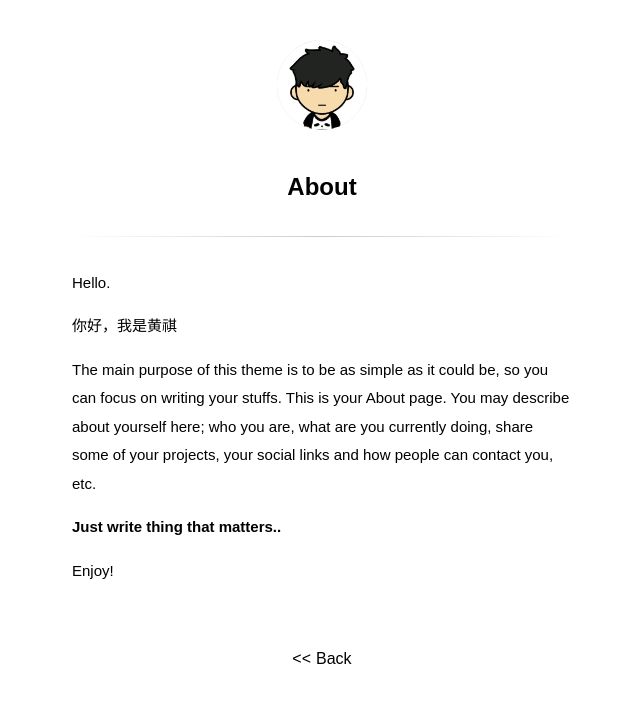
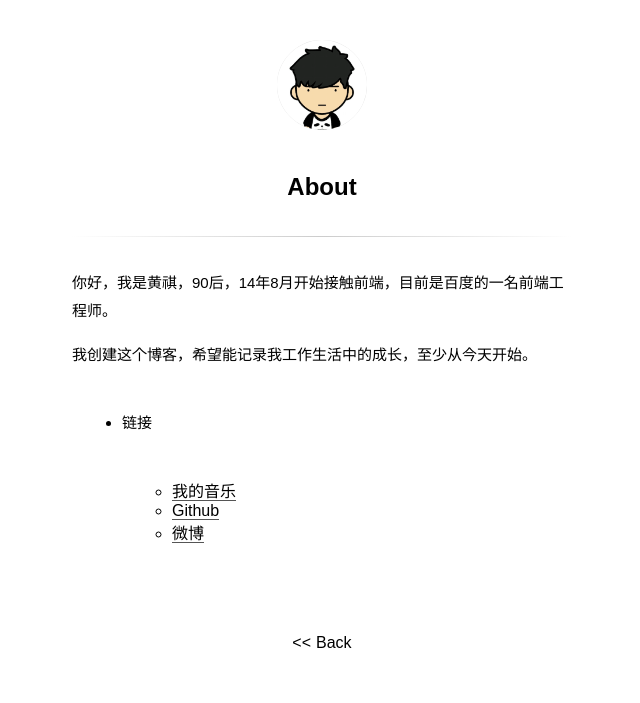
Before and after one commit to pinqy520/pinqy520.github.io, a Jekyll site: the page built from about.md, in a window 1280 px wide. Shown: the top 703 px of the page, without its empty margins (318-958 px from the left). Built offline with Jekyll 4.4.1, drawn with Linux system fonts in a browser that asks for light colours; some web fonts are replaced.

Commit message:
update about

```diff
--- a/about.md
+++ b/about.md
@@ -3,12 +3,12 @@ layout: page
 title: About
 ---
 
-Hello.
+你好，我是黄祺，90后，14年8月开始接触前端，目前是百度的一名前端工程师。
 
-你好，我是黄祺
+我创建这个博客，希望能记录我工作生活中的成长，至少从今天开始。
 
-The main purpose of this theme is to be as simple as it could be, so you can focus on writing your stuffs. This is your About page. You may describe about yourself here; who you are, what are you currently doing, share some of your projects, your social links and how people can contact you, etc.
+- 链接
 
-**Just write thing that matters..**
-
-Enjoy!
+	- [我的音乐](http://site.douban.com/pinqy/)
+	- [Github](https://github.com/pinqy520)
+	- [微博](http://weibo.com/pinqy)
```
